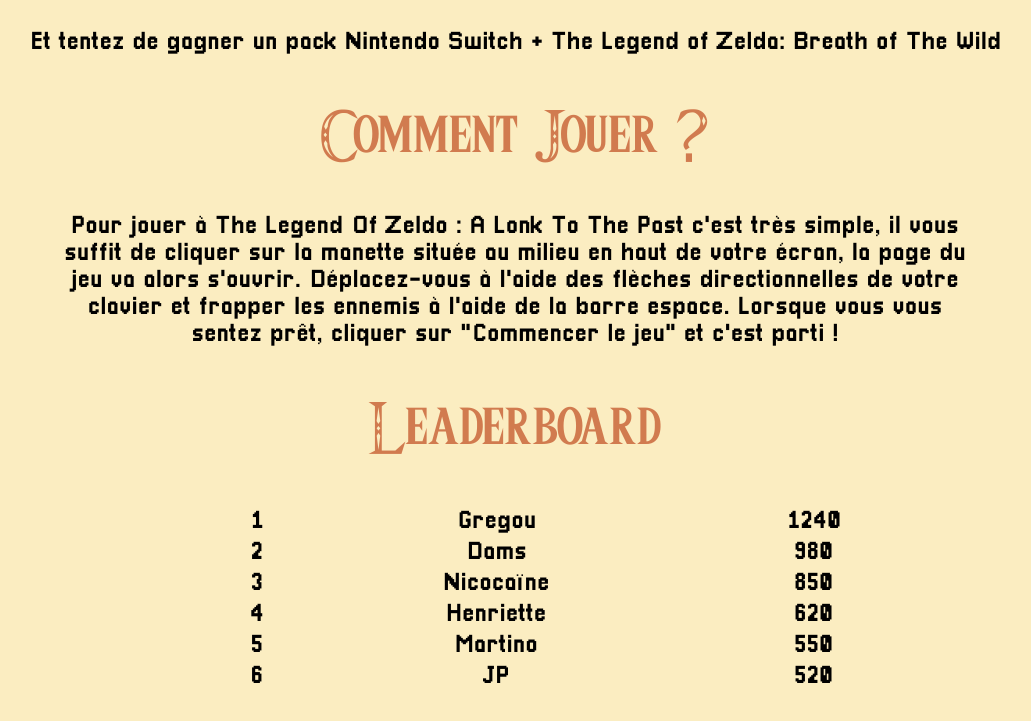
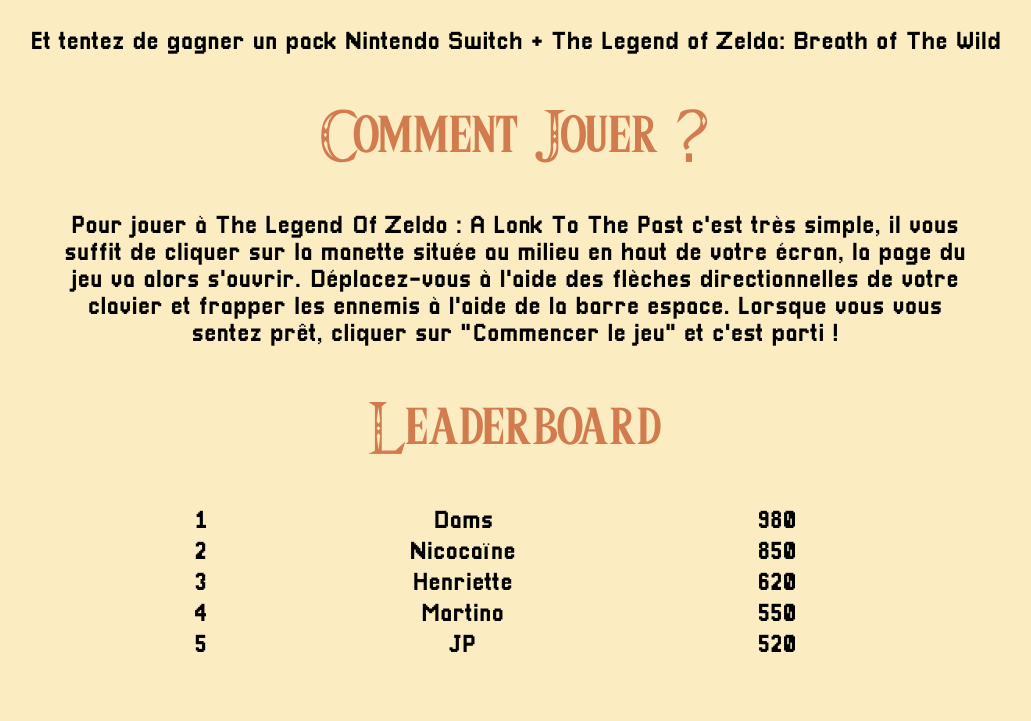
Before and after one commit to DJouve/SI3_Zeldo-_G13, a plain HTML site: page index.html in a window 1280 px wide. Shown: the part 1042-1763 px from the top of the page, without its empty margins (125-1156 px from the left). Drawn offline with Linux system fonts and the light colour scheme.

Commit message:
cleaning css/html

```diff
--- a/index.html
+++ b/index.html
@@ -43,38 +43,33 @@
         <h2>Leaderboard</h2>
         <table>
           <tbody>
+
             <tr>
               <td>1</td>
-              <td>Gregou</td>
-              <td>1240</td>
-            </tr>
-
-            <tr>
-              <td>2</td>
               <td>Dams</td>
               <td>980</td>
             </tr>
 
             <tr>
-              <td>3</td>
+              <td>2</td>
               <td>Nicocaïne</td>
               <td>850</td>
             </tr>
 
             <tr>
-              <td>4</td>
+              <td>3</td>
               <td>Henriette</td>
               <td>620</td>
             </tr>
 
             <tr>
-              <td>5</td>
+              <td>4</td>
               <td>Martino</td>
               <td>550</td>
             </tr>
 
             <tr>
-              <td>6</td>
+              <td>5</td>
               <td>JP</td>
               <td>520</td>
             </tr>
--- a/styles/home.css
+++ b/styles/home.css
@@ -201,7 +201,7 @@ table td{
 }
 
 table{
-  margin: 0 265px;
+  margin: 0 auto;
   width: 700px;
 }
 
```
